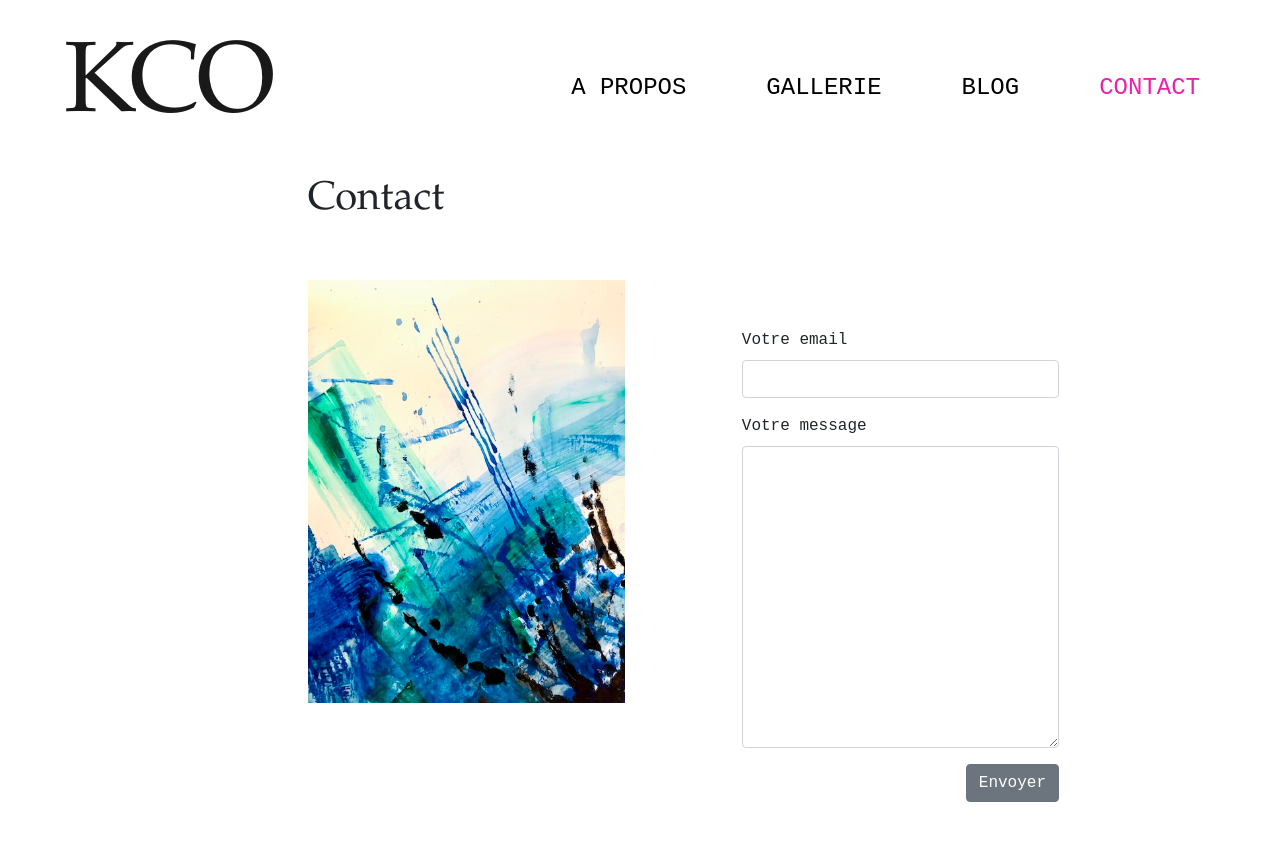
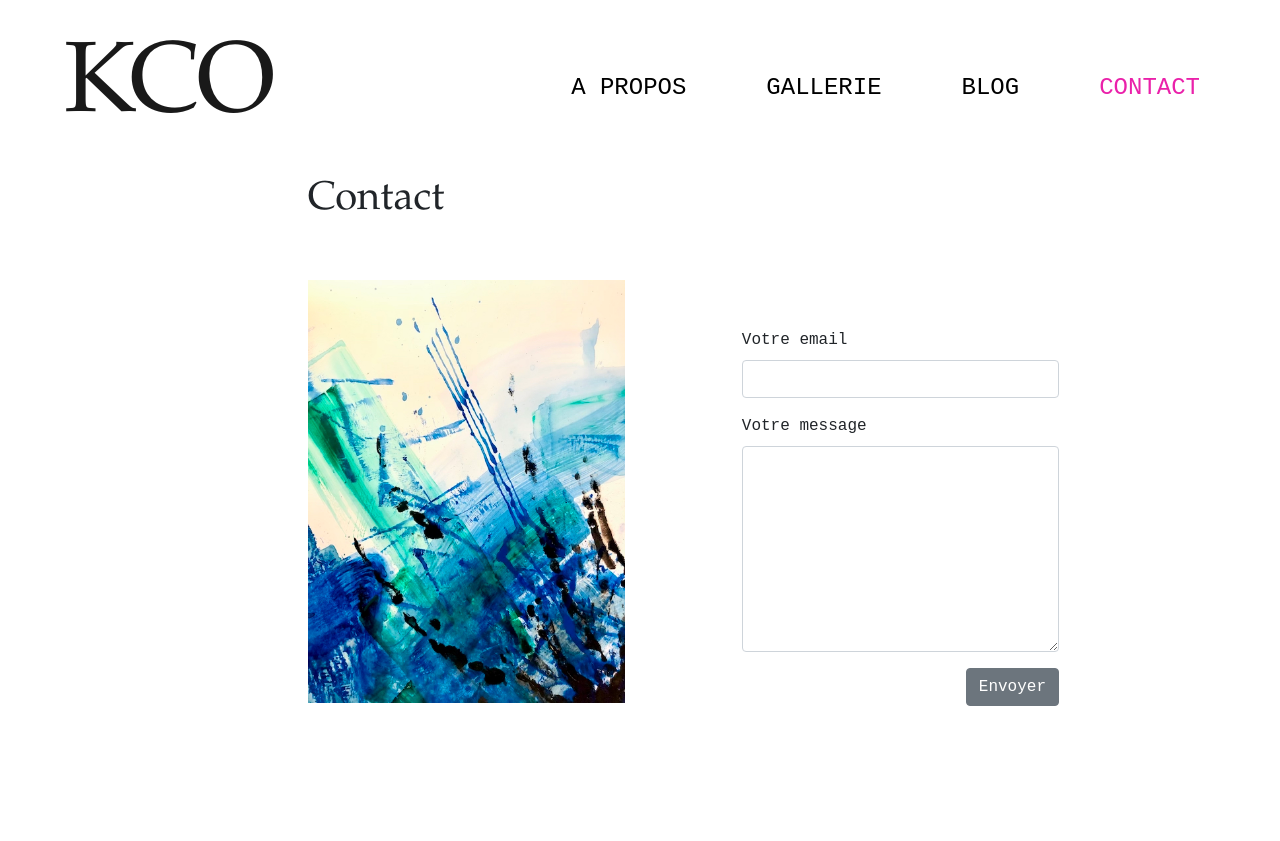
Before and after one commit to Kco-Art/kco-art, a Jekyll site: the page built from contact.html, in a window 1280 px wide and 930 px high. Shown: the top 841 px of the window. Built offline with Jekyll 4.4.1, drawn with Linux system fonts in a browser that asks for light colours.

Commit message:
less rows

```diff
--- a/contact.html
+++ b/contact.html
@@ -28,7 +28,7 @@ title: Contact
 
         <div class="form-group">
           <label for="message-body">Votre message</label>
-          <textarea class="form-control" id="message-body" rows="12" name="message" required=""></textarea>
+          <textarea class="form-control" id="message-body" rows="8" name="message" required=""></textarea>
         </div>
 
         <button type="submit" class="btn btn-secondary float-right">Envoyer</button>
--- a/index.html
+++ b/index.html
@@ -32,9 +32,9 @@ title: Home
 
             <a href="{{post.url}}" class="card-link">
               {% if card.image %}
-                <img src="/images{{ card.image }}" class="card-img-top">
+                <img src="/images{{ card.image }}" class="card-img-top img-fluid">
               {% else %}
-                <img src="/images{{ image }}" class="card-img-top">
+                <img src="/images{{ image }}" class="card-img-top img-fluid">
               {% endif %}
             </a>
 
```
